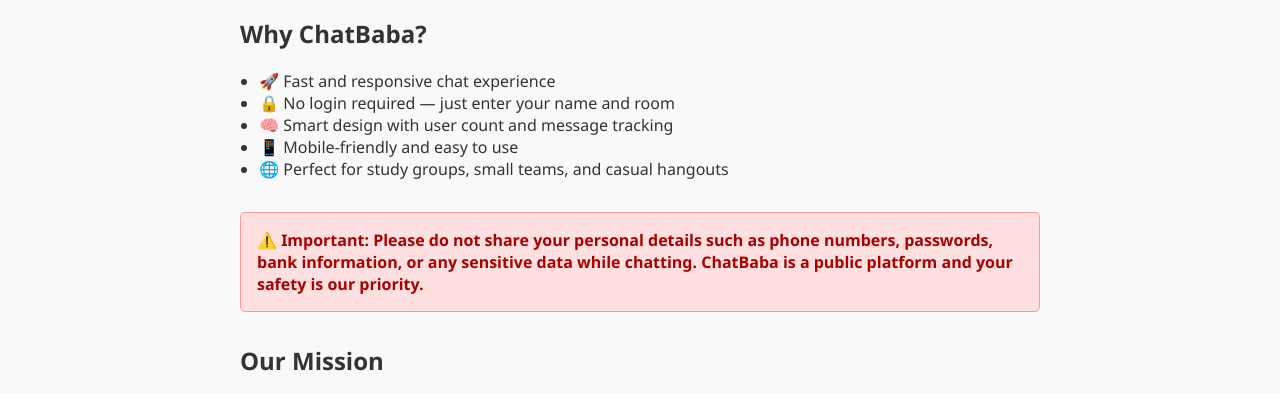
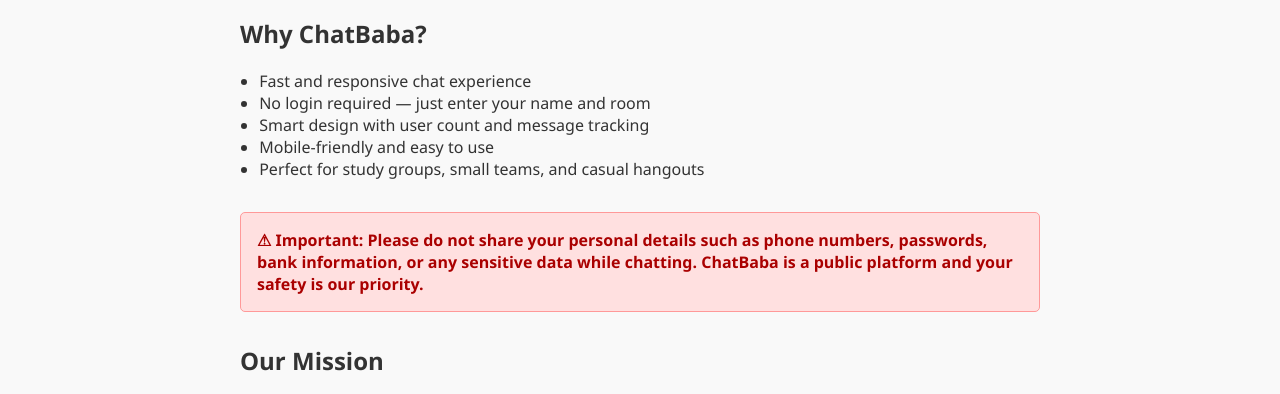
Before and after one commit to Praveesh9682/Chat, a website: page about.html in a window 1280 px wide. Shown: the part 378-772 px from the top of the page. Drawn offline with Linux system fonts and the light colour scheme.

Commit message:
Update about.html

```diff
--- a/about.html
+++ b/about.html
@@ -87,15 +87,15 @@
 
     <h2>Why ChatBaba?</h2>
     <ul>
-      <li>🚀 Fast and responsive chat experience</li>
-      <li>🔒 No login required — just enter your name and room</li>
-      <li>🧠 Smart design with user count and message tracking</li>
-      <li>📱 Mobile-friendly and easy to use</li>
-      <li>🌐 Perfect for study groups, small teams, and casual hangouts</li>
+      <li> Fast and responsive chat experience</li>
+      <li> No login required — just enter your name and room</li>
+      <li> Smart design with user count and message tracking</li>
+      <li> Mobile-friendly and easy to use</li>
+      <li> Perfect for study groups, small teams, and casual hangouts</li>
     </ul>
 
     <div class="alert">
-      ⚠️ <strong>Important:</strong> Please do not share your personal details such as phone numbers, passwords, bank information, or any sensitive data while chatting. ChatBaba is a public platform and your safety is our priority.
+      ⚠ <strong>Important:</strong> Please do not share your personal details such as phone numbers, passwords, bank information, or any sensitive data while chatting. ChatBaba is a public platform and your safety is our priority.
     </div>
 
     <h2>Our Mission</h2>
```
